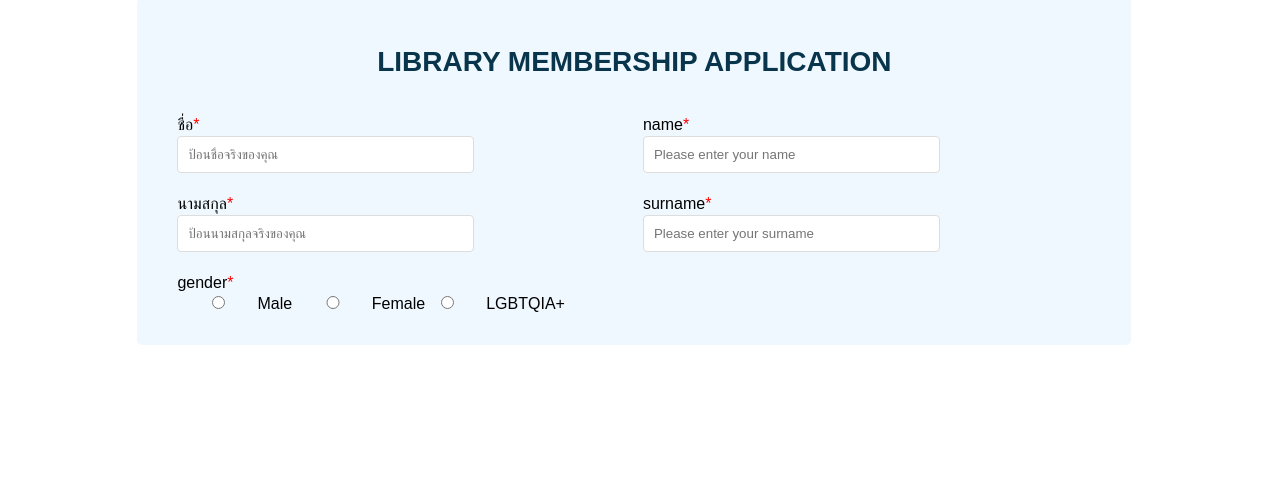
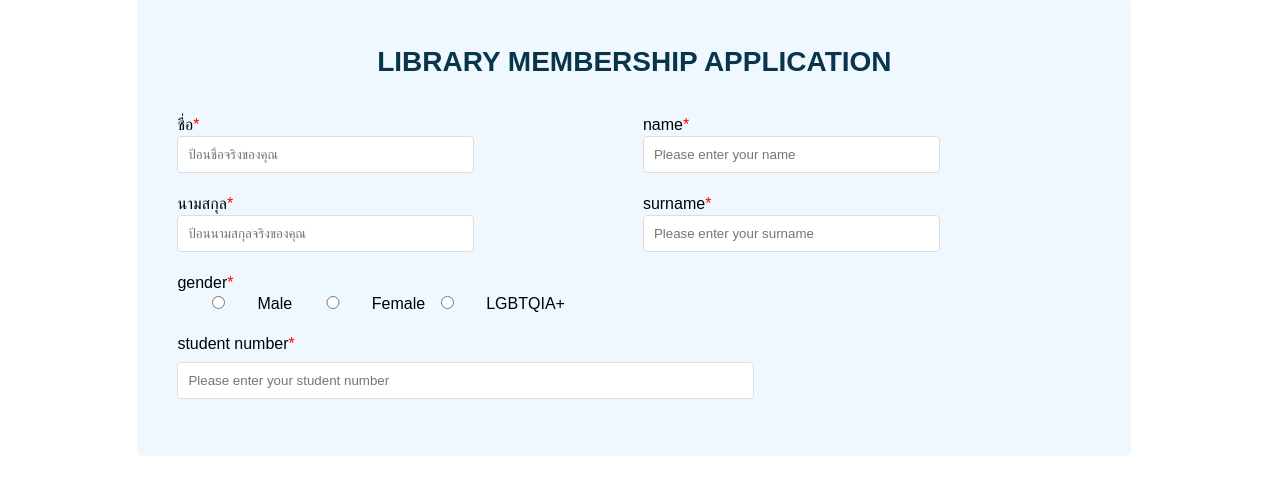
Before and after one commit to firstamoon/6709681065_LibraryMembershipApplicationForm, a plain HTML site: page index.html in a window 1280 px wide. Shown: the part 176-670 px from the top of the page. Drawn offline with Linux system fonts and the light colour scheme; a web font is replaced by a local one.

Commit message:
created student num. form

```diff
--- a/index.html
+++ b/index.html
@@ -57,6 +57,11 @@
                 </div>
             </div>
          </div>
+         <!-- std number -->
+        <div class="column-container3">
+            <label>student number<span>*</span>&nbsp;&nbsp;</label>
+            <input type="text" placeholder="Please enter your student number" id="std_num" name="std_num" required><br>
+        </div>
 
 
     </form>
--- a/style.css
+++ b/style.css
@@ -57,6 +57,15 @@ body {
     margin-left:5px;
     white-space: nowrap;
   }
+
+  .column-container3 {
+    display: grid;
+    grid-template-columns: 1fr;
+    gap: 7px;
+    padding: 10px;
+    margin-left: 10px;
+  }
+
   .mar {
     gap: 7px;
     padding: 10px;
```
